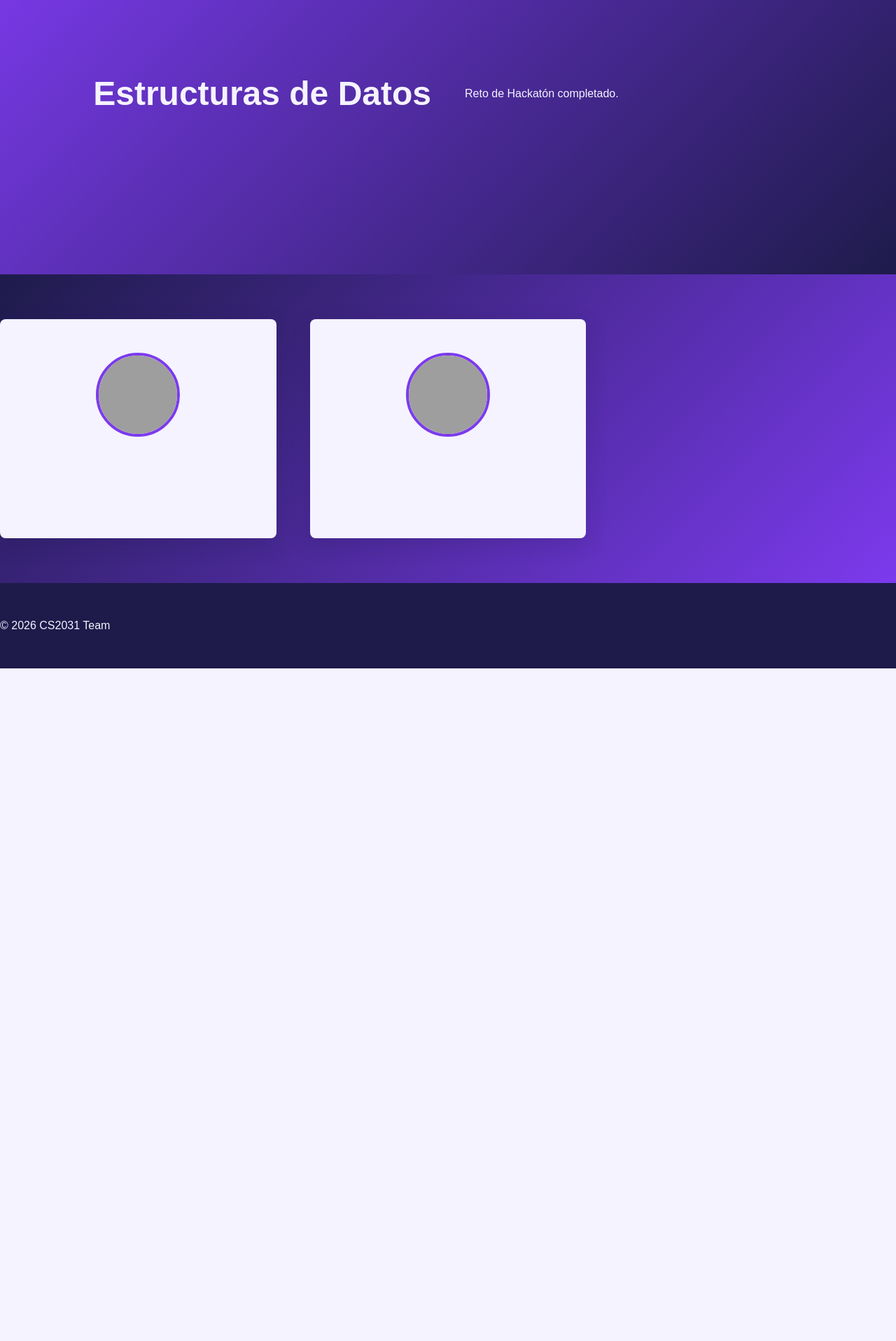
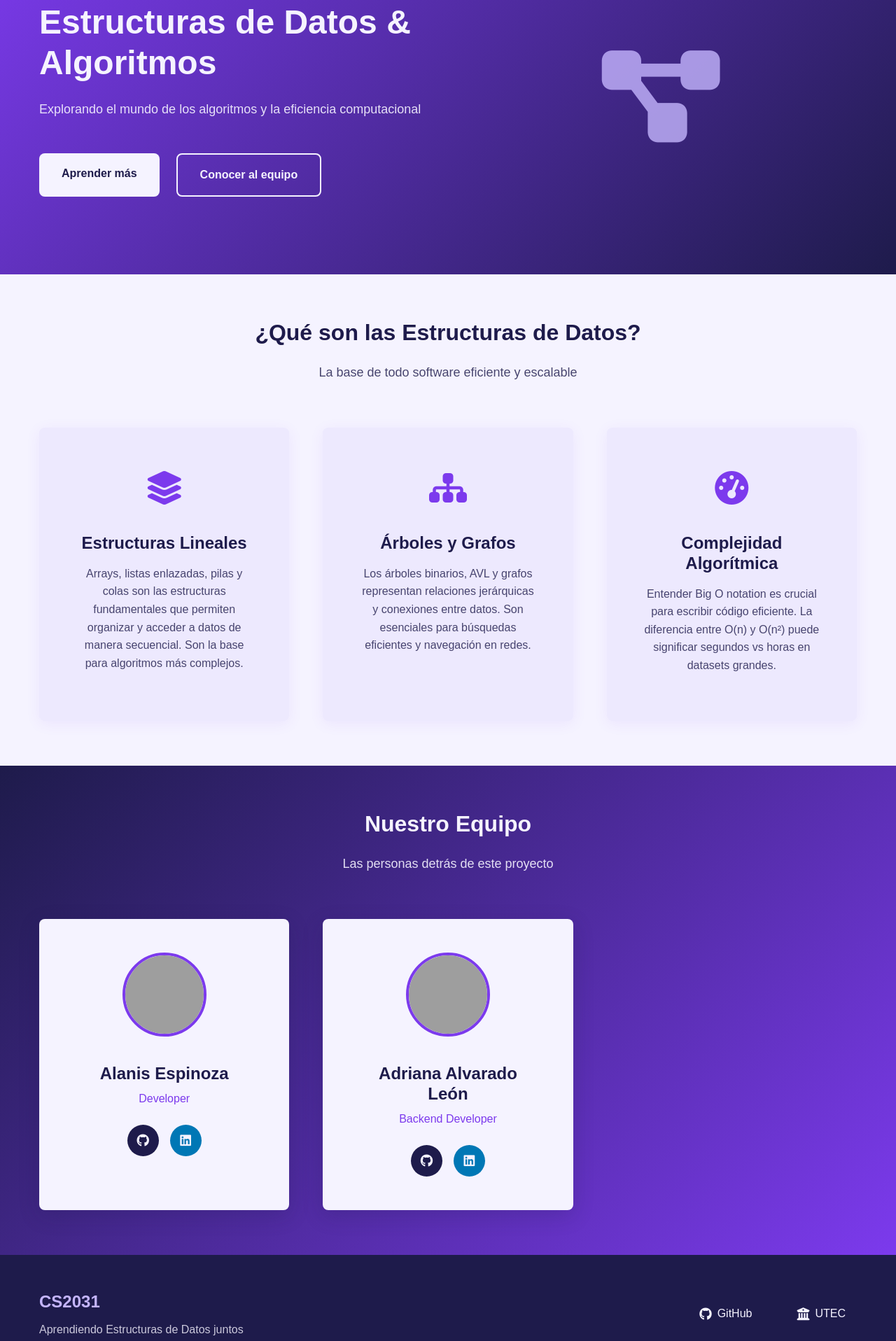
Before and after one commit to adrianaalvarad/Hackathon-1, a plain HTML site: page index.html in a window 1280 px wide. Shown: the part 178-2094 px from the top of the page at 70% size. Before the commit the page ends 1133 px from the top, so only its background shows below. Drawn offline with Linux system fonts and the light colour scheme; grey boxes are pictures that could not be loaded.

Commit message:
Final: Estructura HTML original con BUGS corregidos e integrantes

```diff
--- a/index.html
+++ b/index.html
@@ -1,64 +1,216 @@
 <!DOCTYPE html>
 <html lang="es">
   <head>
-    <meta charset="UTF-8">
-    <meta name="viewport" content="width=device-width, initial-scale=1.0">
-    <title>Hackathon Team</title>
-    <link rel="stylesheet" href="styles/page.css">
-    <link rel="stylesheet" href="styles/header.css">
-    <link rel="stylesheet" href="styles/nav.css">
-    <link rel="stylesheet" href="styles/main.css">
-    <link rel="stylesheet" href="styles/team.css">
-    <link rel="stylesheet" href="styles/footer.css">
-    <link rel="stylesheet" href="https://cdnjs.cloudflare.com/ajax/libs/font-awesome/6.0.0/css/all.min.css">
+    <meta charset="UTF-8" />
+    <meta name="viewport" content="width=device-width, initial-scale=1.0" />
+    <title>Estructuras de Datos - CS2031 Team</title>
+    <link rel="stylesheet" href="index.css" />
+    <link
+      rel="stylesheet"
+      href="https://cdnjs.cloudflare.com/ajax/libs/font-awesome/6.0.0/css/all.min.css"
+    />
   </head>
   <body>
     <div class="page">
+      <header class="header">
         <nav class="nav">
           <div class="nav__container">
+            <div class="nav__brand">
               <span class="nav__logo">CS2031</span>
-                <input type="checkbox" id="nav-toggle" class="nav__checkbox">
+            </div>
+
+            <input type="checkbox" id="nav-toggle" class="nav__checkbox" />
             <label for="nav-toggle" class="nav__toggle">
-                    <span class="nav__toggle-line"></span>
-                    <span class="nav__toggle-line"></span>
-                    <span class="nav__toggle-line"></span>
+              <span class="nav__toggle-line nav__toggle-line--top"></span>
+              <span class="nav__toggle-line nav__toggle-line--middle"></span>
+              <span class="nav__toggle-line nav__toggle-line--bottom"></span>
             </label>
+
             <ul class="nav__list">
-                    <li class="nav__item"><a href="#hero" class="nav__link">Inicio</a></li>
-                    <li class="nav__item"><a href="#about" class="nav__link">Acerca</a></li>
-                    <li class="nav__item"><a href="#team" class="nav__link">Equipo</a></li>
+              <li class="nav__item">
+                <a href="#hero" class="nav__link">Inicio</a>
+              </li>
+              <li class="nav__item">
+                <a href="#about" class="nav__link">Acerca de</a>
+              </li>
+              <li class="nav__item">
+                <a href="#team" class="nav__link">Equipo</a>
+              </li>
             </ul>
           </div>
         </nav>
+      </header>
 
+      <main class="main">
         <section id="hero" class="hero">
           <div class="hero__container">
-                <h1>Estructuras de Datos</h1>
-                <p>Reto de Hackatón completado.</p>
-            </div>
-        </section>
-
-        <section id="team" class="team">
-            <div class="team__grid">
-                <div class="team-card">
-                    <img src="https://w0.peakpx.com/wallpaper/862/205/HD-wallpaper-bts-v-bts-bts-v.jpg" alt="Alanis" class="team-card__photo">
-                    <h3>Alanis Espinoza</h3>
-                    <div class="team-card__social">
-                        <a href="#" class="team-card__social-link"><i class="fab fa-github"></i></a>
+            <div class="hero__content">
+              <h1 class="hero__title">Estructuras de Datos & Algoritmos</h1>
+              <p class="hero__subtitle">
+                Explorando el mundo de los algoritmos y la eficiencia computacional
+              </p>
+              <div class="hero__actions">
+                <a href="#about" class="hero__button hero__button--primary"
+                  >Aprender más</a
+                >
+                <a
+                  href="#team"
+                  class="hero__button hero__button--secondary"
+                  >Conocer al equipo</a
+                >
               </div>
             </div>
-                <div class="team-card">
-                    <img src="https://www.patasencasa.com/sites/default/files/styles/article_detail_desktop/public/2023-08/gato-gris.jpg.webp?itok=wPQE9NB_" alt="Adriana" class="team-card__photo">
-                    <h3>Adriana Alvarado</h3>
-                    <div class="team-card__social">
-                        <a href="#" class="team-card__social-link"><i class="fab fa-github"></i></a>
+            <div class="hero__visual">
+              <div class="hero__icon">
+                <i class="fas fa-project-diagram"></i>
               </div>
             </div>
           </div>
         </section>
 
+        <section id="about" class="about">
+          <div class="about__container">
+            <div class="about__header">
+              <h2 class="about__title">¿Qué son las Estructuras de Datos?</h2>
+              <p class="about__description">
+                La base de todo software eficiente y escalable
+              </p>
+            </div>
+
+            <div class="about__content">
+              <div class="about__card">
+                <div class="about__card-icon">
+                  <i class="fas fa-layer-group"></i>
+                </div>
+                <h3 class="about__card-title">Estructuras Lineales</h3>
+                <p class="about__card-text">
+                  Arrays, listas enlazadas, pilas y colas son las estructuras
+                  fundamentales que permiten organizar y acceder a datos de
+                  manera secuencial. Son la base para algoritmos más complejos.
+                </p>
+              </div>
+
+              <div class="about__card">
+                <div class="about__card-icon">
+                  <i class="fas fa-sitemap"></i>
+                </div>
+                <h3 class="about__card-title">Árboles y Grafos</h3>
+                <p class="about__card-text">
+                  Los árboles binarios, AVL y grafos representan relaciones
+                  jerárquicas y conexiones entre datos. Son esenciales para
+                  búsquedas eficientes y navegación en redes.
+                </p>
+              </div>
+
+              <div class="about__card">
+                <div class="about__card-icon">
+                  <i class="fas fa-tachometer-alt"></i>
+                </div>
+                <h3 class="about__card-title">Complejidad Algorítmica</h3>
+                <p class="about__card-text">
+                  Entender Big O notation es crucial para escribir código
+                  eficiente. La diferencia entre O(n) y O(n²) puede significar
+                  segundos vs horas en datasets grandes.
+                </p>
+              </div>
+            </div>
+          </div>
+        </section>
+
+        <section id="team" class="team">
+          <div class="team__container">
+            <div class="team__header">
+              <h2 class="team__title">Nuestro Equipo</h2>
+              <p class="team__description">
+                Las personas detrás de este proyecto
+              </p>
+            </div>
+
+            <div class="team__grid">
+              <div class="team-card">
+                <div class="team-card__image">
+                  <img
+                    src="https://w0.peakpx.com/wallpaper/862/205/HD-wallpaper-bts-v-bts-bts-v.jpg"
+                    alt="Alanis Espinoza"
+                    class="team-card__photo"
+                  />
+                </div>
+                <div class="team-card__content">
+                  <h3 class="team-card__name">Alanis Espinoza</h3>
+                  <p class="team-card__role">Developer</p>
+                  <div class="team-card__social">
+                    <a
+                      href="https://github.com/alanisespinoza-jpg"
+                      class="team-card__social-link team-card__social-link--github"
+                    >
+                      <i class="fab fa-github"></i>
+                    </a>
+                    <a
+                      href="https://www.linkedin.com/in/alanis-marie-espinoza-feliciano-9445942b0/"
+                      class="team-card__social-link team-card__social-link--linkedin"
+                    >
+                      <i class="fab fa-linkedin"></i>
+                    </a>
+                  </div>
+                </div>
+              </div>
+
+              <div class="team-card">
+                <div class="team-card__image">
+                  <img
+                    src="https://www.patasencasa.com/sites/default/files/styles/article_detail_desktop/public/2023-08/gato-gris.jpg.webp?itok=wPQE9NB_"
+                    alt="Adriana Alvarado"
+                    class="team-card__photo"
+                  />
+                </div>
+                <div class="team-card__content">
+                  <h3 class="team-card__name">Adriana Alvarado León</h3>
+                  <p class="team-card__role">Backend Developer</p>
+                  <div class="team-card__social">
+                    <a
+                      href="https://github.com/adrianaalvarad"
+                      class="team-card__social-link team-card__social-link--github"
+                    >
+                      <i class="fab fa-github"></i>
+                    </a>
+                    <a
+                      href="https://www.linkedin.com/in/adriana-alvarado-leon/"
+                      class="team-card__social-link team-card__social-link--linkedin"
+                    >
+                      <i class="fab fa-linkedin"></i>
+                    </a>
+                  </div>
+                </div>
+              </div>
+            </div>
+          </div>
+        </section>
+      </main>
+
       <footer class="footer">
-            <p>&copy; 2026 CS2031 Team</p>
+        <div class="footer__container">
+          <div class="footer__content">
+            <div class="footer__brand">
+              <span class="footer__logo">CS2031</span>
+              <p class="footer__tagline">Aprendiendo Estructuras de Datos juntos</p>
+            </div>
+            <div class="footer__links">
+              <a href="https://github.com" class="footer__link">
+                <i class="fab fa-github"></i>
+                GitHub
+              </a>
+              <a href="https://cs.utec.edu.pe" class="footer__link">
+                <i class="fas fa-university"></i>
+                UTEC
+              </a>
+            </div>
+          </div>
+          <div class="footer__bottom">
+            <p class="footer__copyright">
+              &copy; 2026 CS2031 Team. Todos los derechos reservados.
+            </p>
+          </div>
+        </div>
       </footer>
     </div>
   </body>
```
Lines whose indentation alone changed are shown as unchanged.
